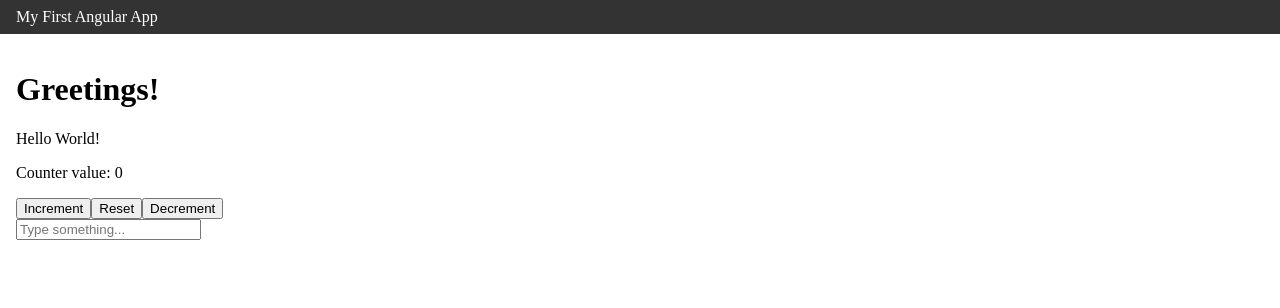
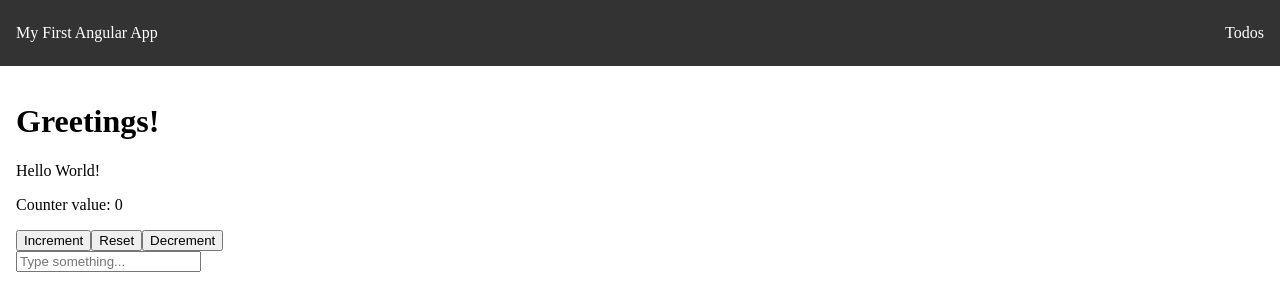
Before and after one commit to juanHunOfficial/first-angular-app, an Angular app in the folder first-ng-app/: page / in a window 1280 px wide. Shown: the top 308 px of the page. Built offline with nearby package versions, Linux system fonts and the light colour scheme.

Commit message:
Add router with two basic routes

```diff
--- a/first-ng-app/src/app/app.component.ts
+++ b/first-ng-app/src/app/app.component.ts
@@ -1,6 +1,5 @@
 import { Component } from '@angular/core';
 import { RouterOutlet } from '@angular/router';
-import { HomeComponent } from './pages/home/home.component';
 import { HeaderComponent } from './components/header/header.component';
 
 // The Template is the section that will actually be rendered on the screen.
@@ -9,11 +8,11 @@ import { HeaderComponent } from './components/header/header.component';
 // remember CSS style by default have a global scope by default.
 @Component({
   selector: 'app-root',
-  imports: [RouterOutlet, HomeComponent, HeaderComponent],
+  imports: [RouterOutlet, HeaderComponent],
   template: `
     <app-header />
     <main>
-      <app-home />
+      <router-outlet />
     </main>
   `,
   styles: [
--- a/first-ng-app/src/app/app.routes.ts
+++ b/first-ng-app/src/app/app.routes.ts
@@ -1,3 +1,20 @@
 import { Routes } from '@angular/router';
 
-export const routes: Routes = [];
+export const routes: Routes = [{
+  path: '',
+  pathMatch: 'full',
+  loadComponent: () => {
+    return import('./pages/home/home.component').then((module) => module.HomeComponent)
+  },
+},
+{
+  path: 'todos',
+  loadComponent: () => {
+    return import('./pages/todo/todo.component').then((m) => m.TodoComponent)
+  }
+}];
+// Similar to React, the router will have a component it will be loading for each path,
+// in the case of the " path: '' " we are using ' loadComponent ' to return the page that,
+// through the router outlet, will be rendered on the screen.
+// NOTE: On the second path for 'todos' I swapped the 'module' for 'm', the functionality
+// is the same. Most people tend to use this short hand like 'e' for 'event'.
--- a/first-ng-app/src/app/components/header/header.component.css
+++ b/first-ng-app/src/app/components/header/header.component.css
@@ -6,4 +6,30 @@ header {
   color: white;
   align-items: center;
   justify-content: space-between;
+
+  nav{
+    display: flex;
+    justify-content: space-between;
+    align-items: center;
+    width: 100%;
+
+    > span{
+      cursor: pointer;
+      &:hover{
+        color:#777
+      }
+    }
+
+  }
+
+  ul{
+    list-style: none;
+
+    li{
+      cursor: pointer;
+      &:hover{
+        color:#777
+      }
+    }
+  }
 }
--- a/first-ng-app/src/app/components/header/header.component.html
+++ b/first-ng-app/src/app/components/header/header.component.html
@@ -1,3 +1,12 @@
 <header>
-  <nav>{{ title() }}</nav>
+  <nav>
+    <span routerLink="/">{{ title() }}</span>
+    <ul>
+      <li routerLink="/todos">Todos</li>
+    </ul>
+  </nav>
 </header>
+
+<!-- IMPORTANT: Using the routerLink prop allows for seamless transitions between pages
+                and it prevents the pages from reloading every single time. Instead it
+                will refresh only the particular components rendered thru the outlet. -->
--- a/first-ng-app/src/app/components/header/header.component.ts
+++ b/first-ng-app/src/app/components/header/header.component.ts
@@ -1,8 +1,9 @@
 import { Component, signal } from '@angular/core';
+import { RouterLink } from '@angular/router';
 
 @Component({
   selector: 'app-header',
-  imports: [],
+  imports: [RouterLink],
   templateUrl: './header.component.html',
   styleUrl: './header.component.css'
 })
--- /dev/null
+++ b/first-ng-app/src/app/components/todo-items/todo-items.component.html
@@ -0,0 +1 @@
+<p>todo-items works!</p>
```
Also changed, not shown: first-ng-app/src/app/components/todo-items/todo-items.component.ts (added, +11 -0 lines), first-ng-app/src/app/components/todo-items/todo-items.component.css (added), 1 other file (tests, documents, lock files or other folders).
